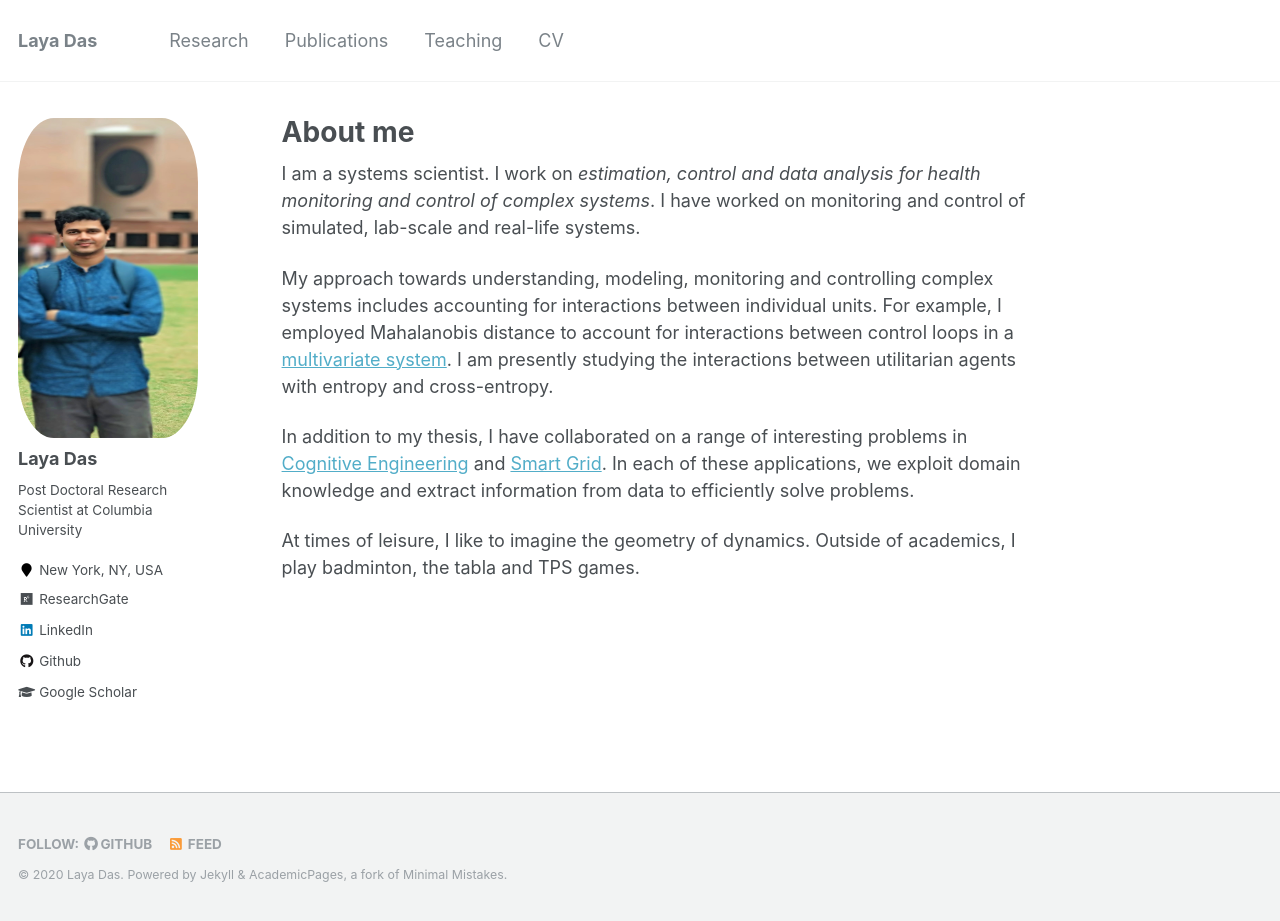
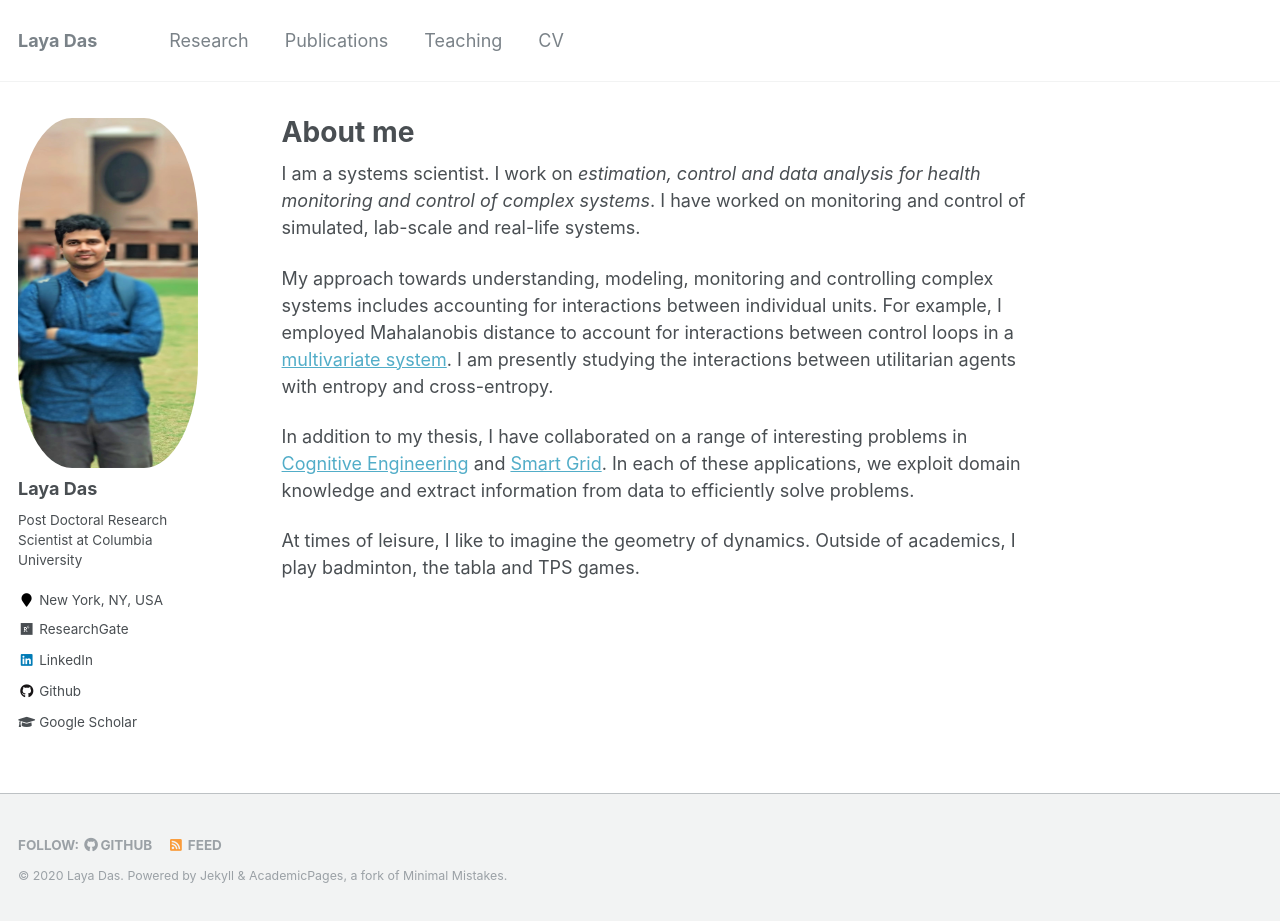
Before and after one commit to layadas/layadas.github.io, a Jekyll site: the page built from _pages/about.md, in a window 1280 px wide and 921 px high. Built offline with Jekyll 4.4.1, drawn with Linux system fonts in a browser that asks for light colours.

Commit message:
Update author-profile.html

```diff
--- a/_includes/author-profile.html
+++ b/_includes/author-profile.html
@@ -9,8 +9,8 @@
 .avatar {
   vertical-align: middle;
   width: 180px;
-  height: 320px;
-  border-radius: 20%;
+  height: 350px;
+  border-radius: 30%;
 }
 </style>
   <div class="avatar">
```
